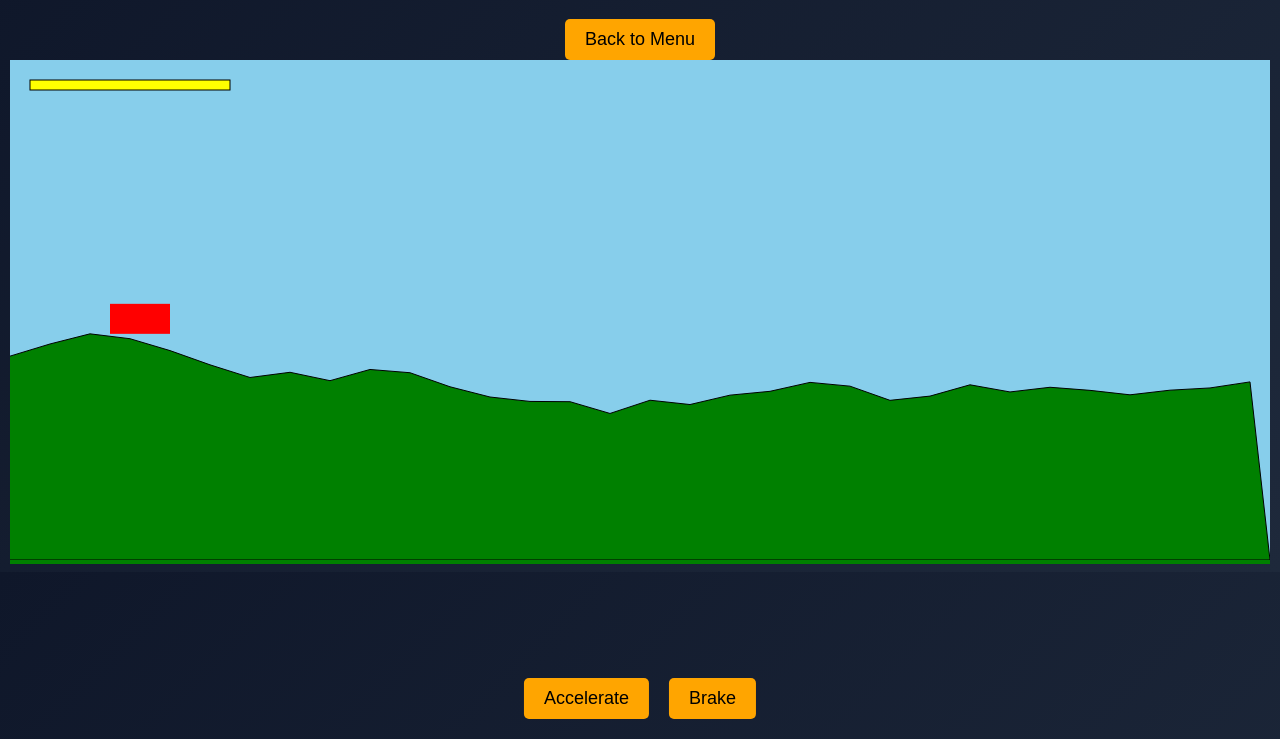
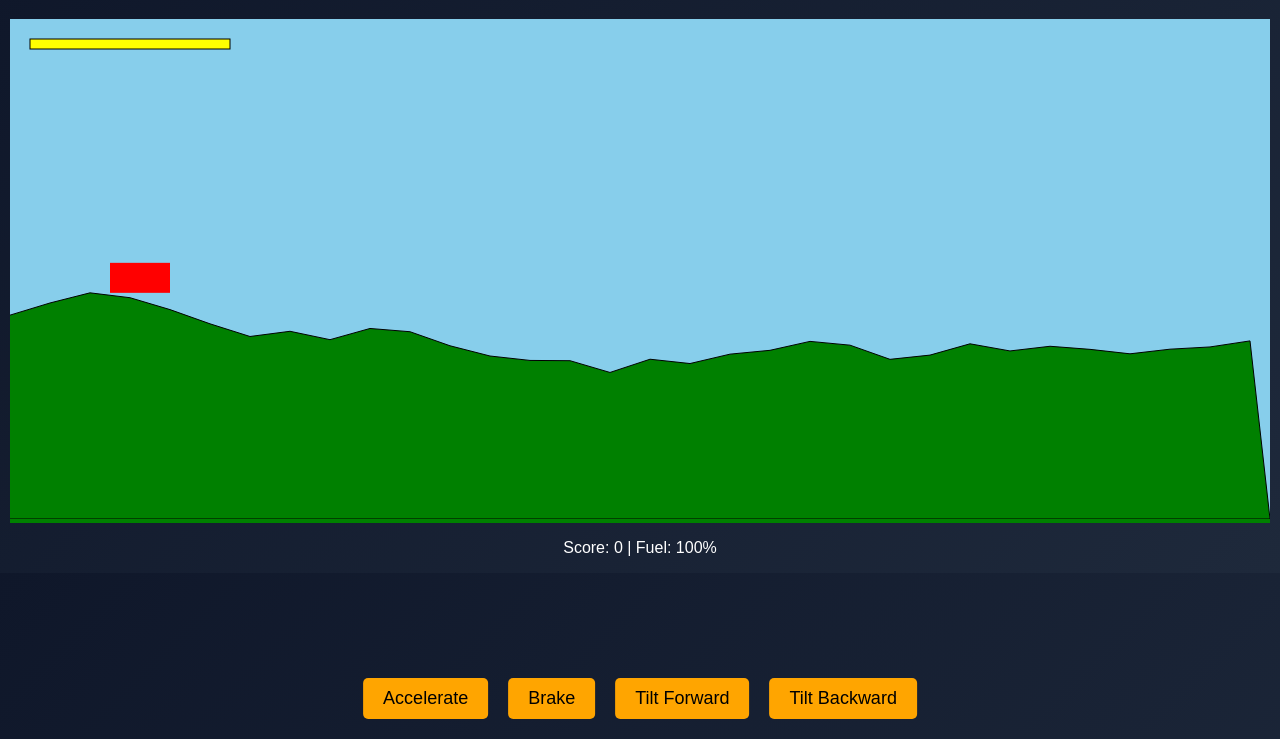
Before and after one commit to manju-app-developer/games, a plain HTML site: page hill_climb.html in a window 1280 px wide. Shown: the part 61-800 px from the top of the page. Drawn offline with Linux system fonts and the light colour scheme.

Commit message:
Update hill_climb.html

```diff
--- a/hill_climb.html
+++ b/hill_climb.html
@@ -8,12 +8,14 @@
 </head>
 <body>
     <h1>Hill Climb Racer</h1>
-    <button onclick="goBack()">Back to Menu</button>
     <canvas id="gameCanvas"></canvas>
     <div class="controls">
         <button id="accelerate">Accelerate</button>
         <button id="brake">Brake</button>
+        <button id="tilt-forward">Tilt Forward</button>
+        <button id="tilt-backward">Tilt Backward</button>
     </div>
+    <p id="score">Score: 0 | Fuel: 100%</p>
     <script src="script.js"></script>
 </body>
 </html>
```
